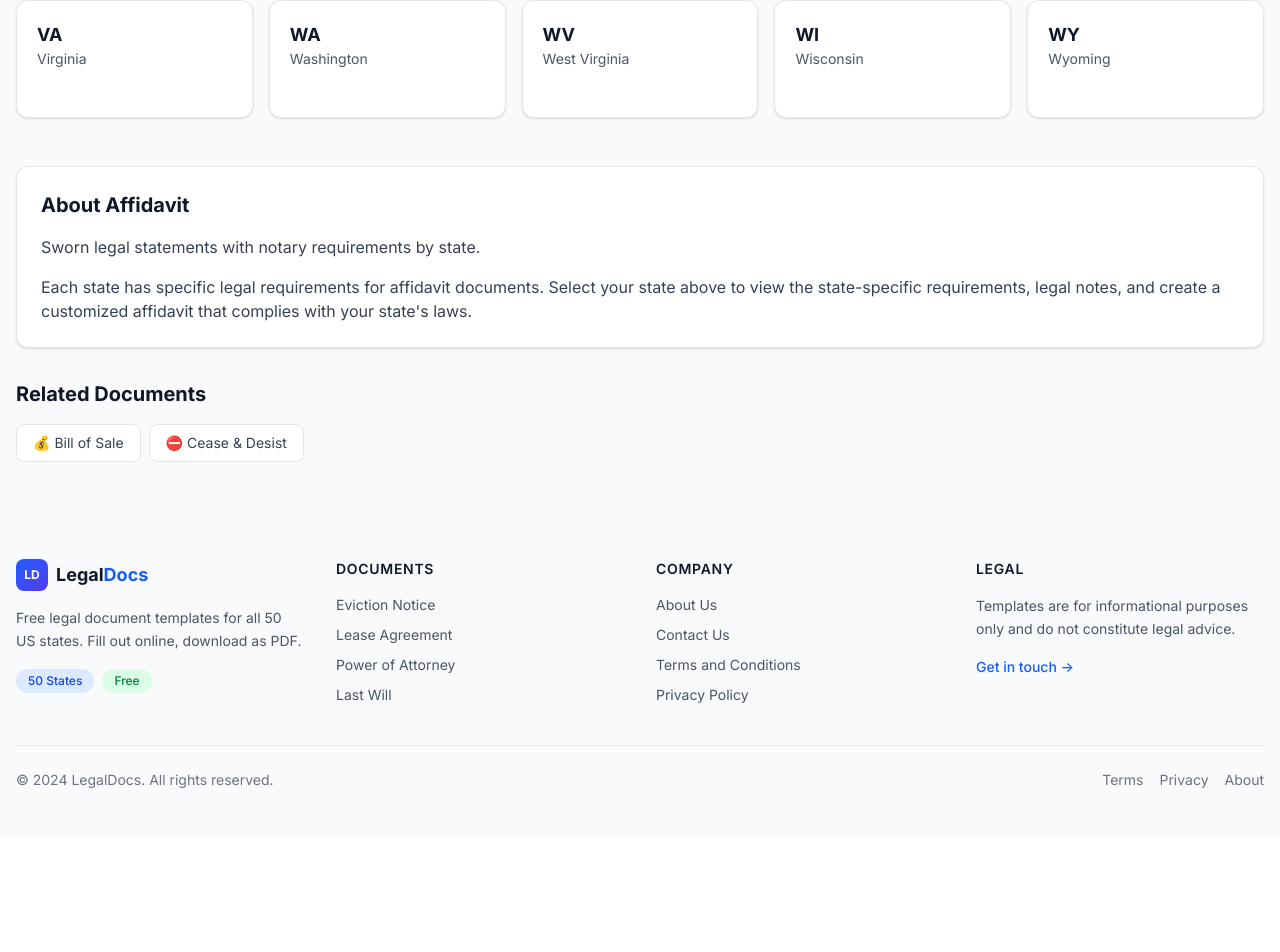
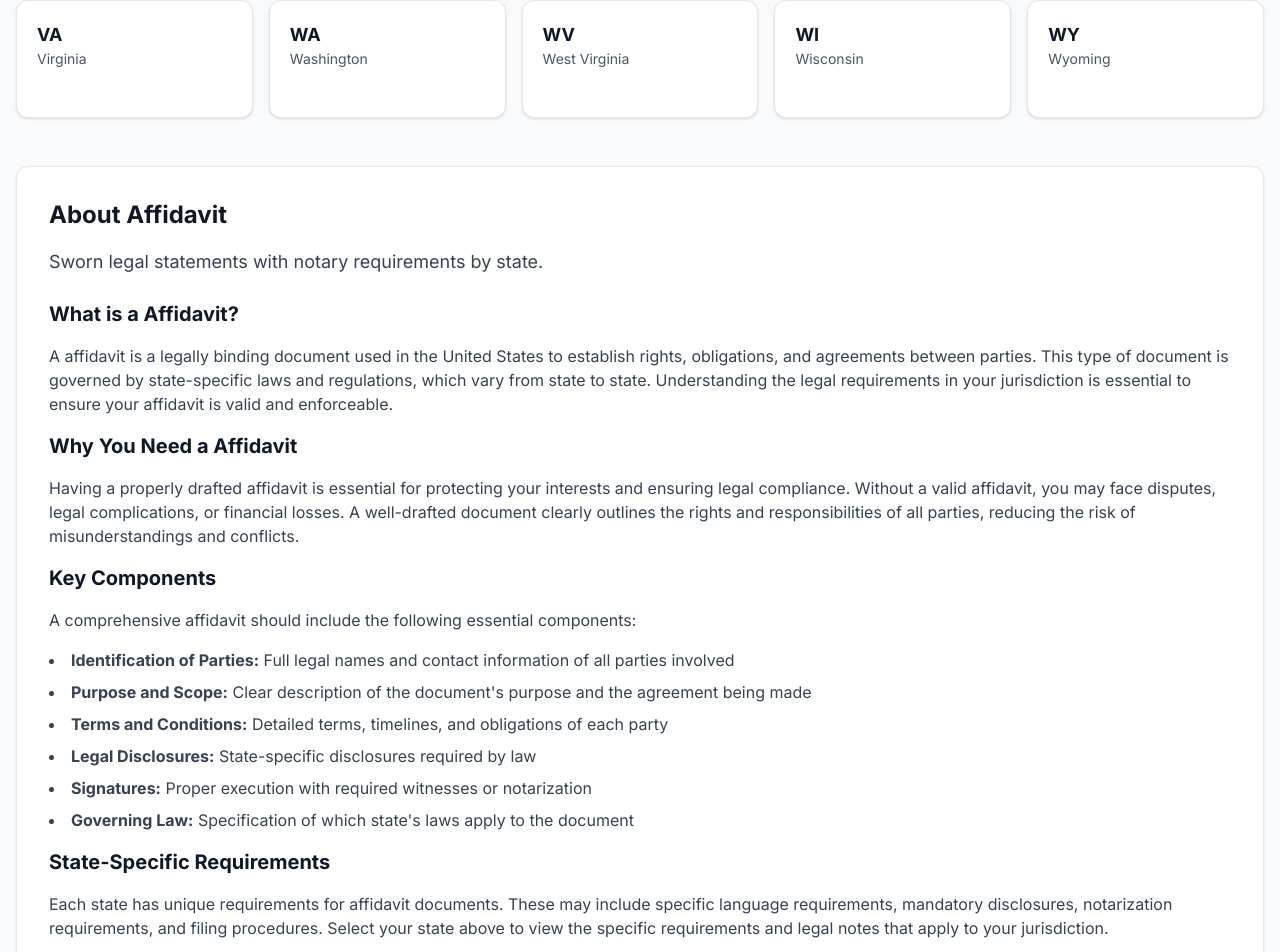
Before and after one commit to patilsab/legal-docs, a Next.js app: page /affidavit in a window 1280 px wide. Shown: the part 1882-2834 px from the top of the page. Before the commit the page ends 2720 px from the top, so only its background shows below. Built offline with nearby package versions, Linux system fonts and the light colour scheme.

Commit message:
feat: Add 2500+ word content to all 37 document listing pages with comprehensive sections

```diff
--- a/src/app/[doc]/page.tsx
+++ b/src/app/[doc]/page.tsx
@@ -124,15 +124,66 @@ export default async function DocPage({ params }: { params: Promise<{ doc: strin
           ))}
         </div>
 
-        {/* Category Info */}
-        <div className="mt-12 rounded-xl border border-gray-200 bg-white p-6 shadow-sm">
-          <h2 className="mb-4 text-xl font-bold text-gray-900">About {doc.title}</h2>
-          <p className="text-gray-700 mb-4">{doc.description}</p>
-          <p className="text-gray-700">
-            Each state has specific legal requirements for {doc.title.toLowerCase()} documents.
-            Select your state above to view the state-specific requirements, legal notes,
-            and create a customized {doc.title.toLowerCase()} that complies with your state&apos;s laws.
-          </p>
+        {/* About Section */}
+        <div className="mt-12 rounded-xl border border-gray-200 bg-white p-8 shadow-sm">
+          <h2 className="mb-4 text-2xl font-bold text-gray-900">About {doc.title}</h2>
+          <p className="mb-6 text-lg leading-relaxed text-gray-700">{doc.description}</p>
+
+          <div className="prose prose-gray max-w-none space-y-4">
+            <h3 className="text-xl font-bold text-gray-900">What is a {doc.title}?</h3>
+            <p className="text-gray-700">A {doc.title.toLowerCase()} is a legally binding document used in the United States to establish rights, obligations, and agreements between parties. This type of document is governed by state-specific laws and regulations, which vary from state to state. Understanding the legal requirements in your jurisdiction is essential to ensure your {doc.title.toLowerCase()} is valid and enforceable.</p>
+
+            <h3 className="text-xl font-bold text-gray-900">Why You Need a {doc.title}</h3>
+            <p className="text-gray-700">Having a properly drafted {doc.title.toLowerCase()} is essential for protecting your interests and ensuring legal compliance. Without a valid {doc.title.toLowerCase()}, you may face disputes, legal complications, or financial losses. A well-drafted document clearly outlines the rights and responsibilities of all parties, reducing the risk of misunderstandings and conflicts.</p>
+
+            <h3 className="text-xl font-bold text-gray-900">Key Components</h3>
+            <p className="text-gray-700">A comprehensive {doc.title.toLowerCase()} should include the following essential components:</p>
+            <ul className="list-disc list-inside space-y-2 text-gray-700">
+              <li><strong>Identification of Parties:</strong> Full legal names and contact information of all parties involved</li>
+              <li><strong>Purpose and Scope:</strong> Clear description of the document&apos;s purpose and the agreement being made</li>
+              <li><strong>Terms and Conditions:</strong> Detailed terms, timelines, and obligations of each party</li>
+              <li><strong>Legal Disclosures:</strong> State-specific disclosures required by law</li>
+              <li><strong>Signatures:</strong> Proper execution with required witnesses or notarization</li>
+              <li><strong>Governing Law:</strong> Specification of which state&apos;s laws apply to the document</li>
+            </ul>
+
+            <h3 className="text-xl font-bold text-gray-900">State-Specific Requirements</h3>
+            <p className="text-gray-700">Each state has unique requirements for {doc.title.toLowerCase()} documents. These may include specific language requirements, mandatory disclosures, notarization requirements, and filing procedures. Select your state above to view the specific requirements and legal notes that apply to your jurisdiction.</p>
+
+            <h3 className="text-xl font-bold text-gray-900">How to Use Our {doc.title} Templates</h3>
+            <p className="text-gray-700">Our {doc.title.toLowerCase()} templates are designed to be easy to use while meeting all legal requirements. Follow these steps to create your document:</p>
+            <ol className="list-decimal list-inside space-y-2 text-gray-700">
+              <li>Select your state from the options above</li>
+              <li>Review the state-specific legal requirements and notes</li>
+              <li>Fill out the interactive form with your information</li>
+              <li>Download the PDF for printing or signing</li>
+              <li>Have the document reviewed by a licensed attorney before use</li>
+            </ol>
+
+            <h3 className="text-xl font-bold text-gray-900">Frequently Asked Questions</h3>
+            <div className="space-y-4">
+              <div className="rounded-lg bg-gray-50 p-4">
+                <h4 className="font-semibold text-gray-900">Is a {doc.title.toLowerCase()} legally binding?</h4>
+                <p className="mt-2 text-gray-700">Yes, a properly drafted and executed {doc.title.toLowerCase()} is legally binding in all 50 US states, provided it meets the specific requirements of the state where it is created and executed.</p>
+              </div>
+              <div className="rounded-lg bg-gray-50 p-4">
+                <h4 className="font-semibold text-gray-900">Do I need a lawyer to create a {doc.title.toLowerCase()}?</h4>
+                <p className="mt-2 text-gray-700">While not required, it is highly recommended to have a qualified attorney review your {doc.title.toLowerCase()} to ensure it complies with state-specific laws and protects your interests.</p>
+              </div>
+              <div className="rounded-lg bg-gray-50 p-4">
+                <h4 className="font-semibold text-gray-900">How long does a {doc.title.toLowerCase()} remain valid?</h4>
+                <p className="mt-2 text-gray-700">The validity period depends on the type of document and state law. Some documents have specific expiration dates, while others remain valid until terminated or modified by the parties.</p>
+              </div>
+              <div className="rounded-lg bg-gray-50 p-4">
+                <h4 className="font-semibold text-gray-900">Can a {doc.title.toLowerCase()} be modified after signing?</h4>
+                <p className="mt-2 text-gray-700">Most {doc.title.toLowerCase()} documents can be modified if all parties agree to the changes. Modifications should be documented in writing and executed with the same formalities as the original document.</p>
+              </div>
+            </div>
+
+            <h3 className="text-xl font-bold text-gray-900">Important Disclaimers</h3>
+            <p className="text-gray-700">The {doc.title.toLowerCase()} templates and information provided on this website are for informational purposes only and do not constitute legal advice. We are not a law firm and do not provide legal representation. You should consult with a licensed attorney in your jurisdiction before using any legal document.</p>
+            <p className="text-gray-700">Laws vary by state and change frequently. While we strive to keep our templates up-to-date, we cannot guarantee that they reflect the most current legal requirements in your state. Always verify that your document complies with current state and local laws.</p>
+          </div>
         </div>
 
         {/* Related Documents */}
```
